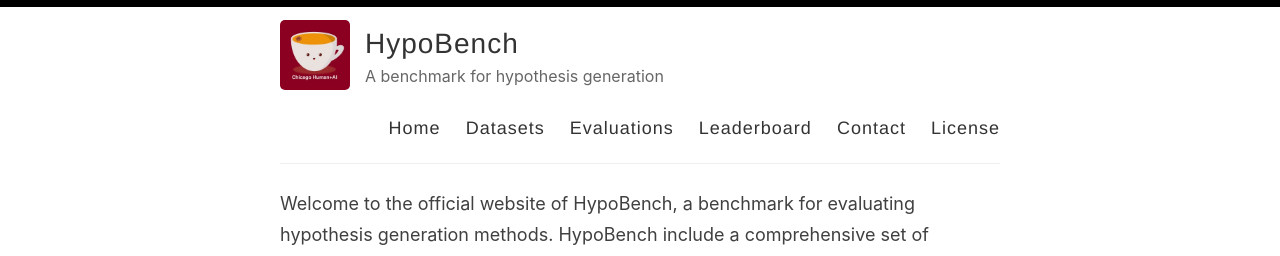
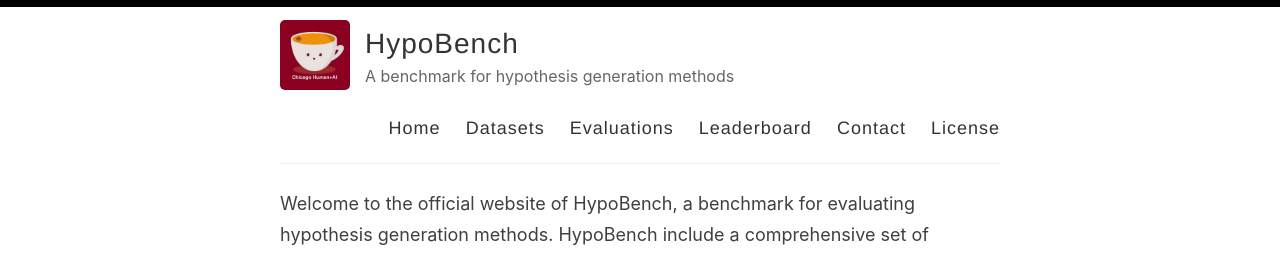
Before and after one commit to ChicagoHAI/HypoBench, a Jekyll site: the page built from index.md, in a window 1280 px wide. Shown: the top 256 px of the page. Built offline with Jekyll 4.4.1, drawn with Linux system fonts in a browser that asks for light colours.

Commit message:
Update _config.yml

```diff
--- a/_config.yml
+++ b/_config.yml
@@ -9,7 +9,7 @@ name: HypoBench
 author: Haokun Liu
 
 # Short bio or description (displayed in the header)
-description: A benchmark for hypothesis generation
+description: A benchmark for hypothesis generation methods
 
 # URL of your avatar or profile pic (you could use your GitHub profile pic)
 avatar: /images/chai.jpg
```
